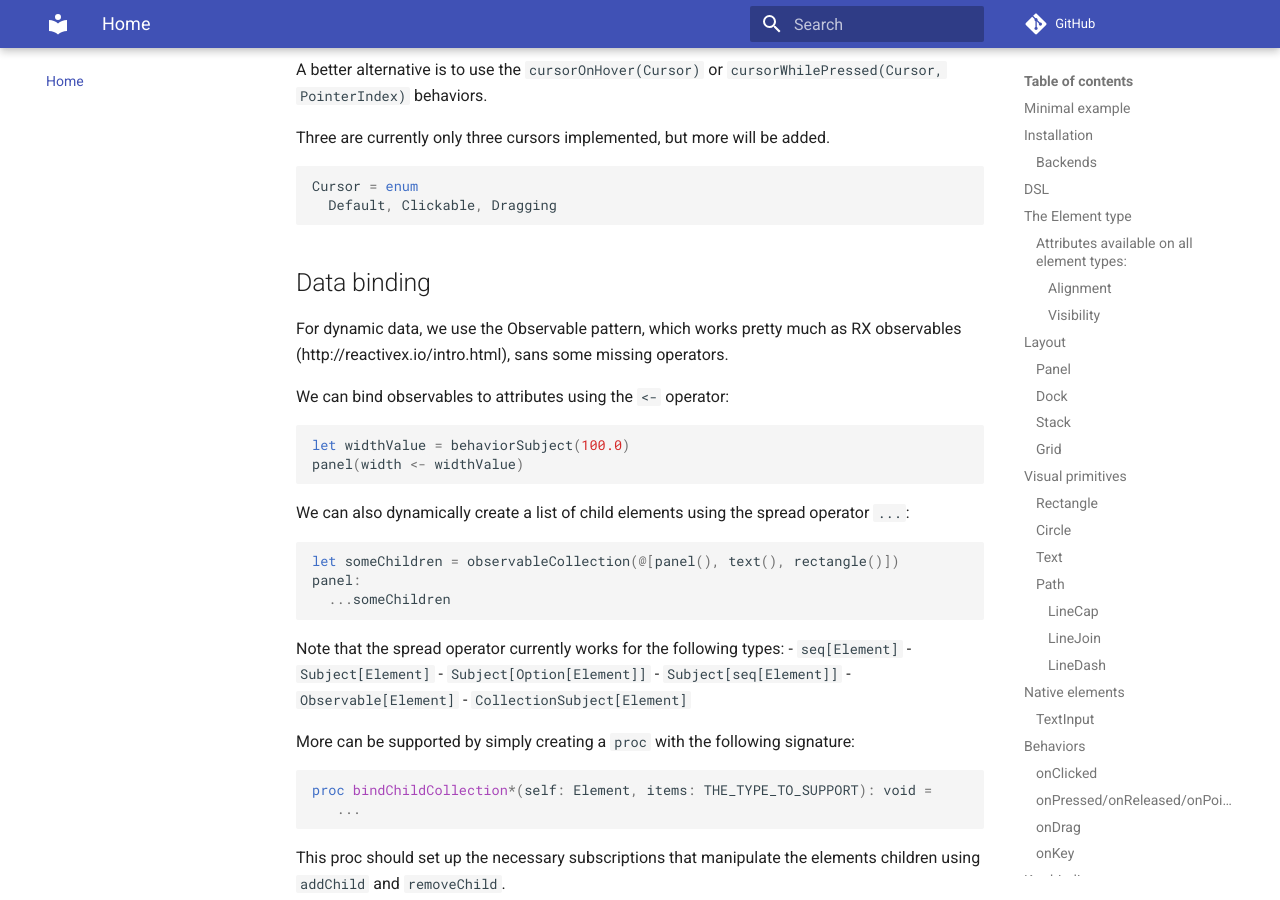
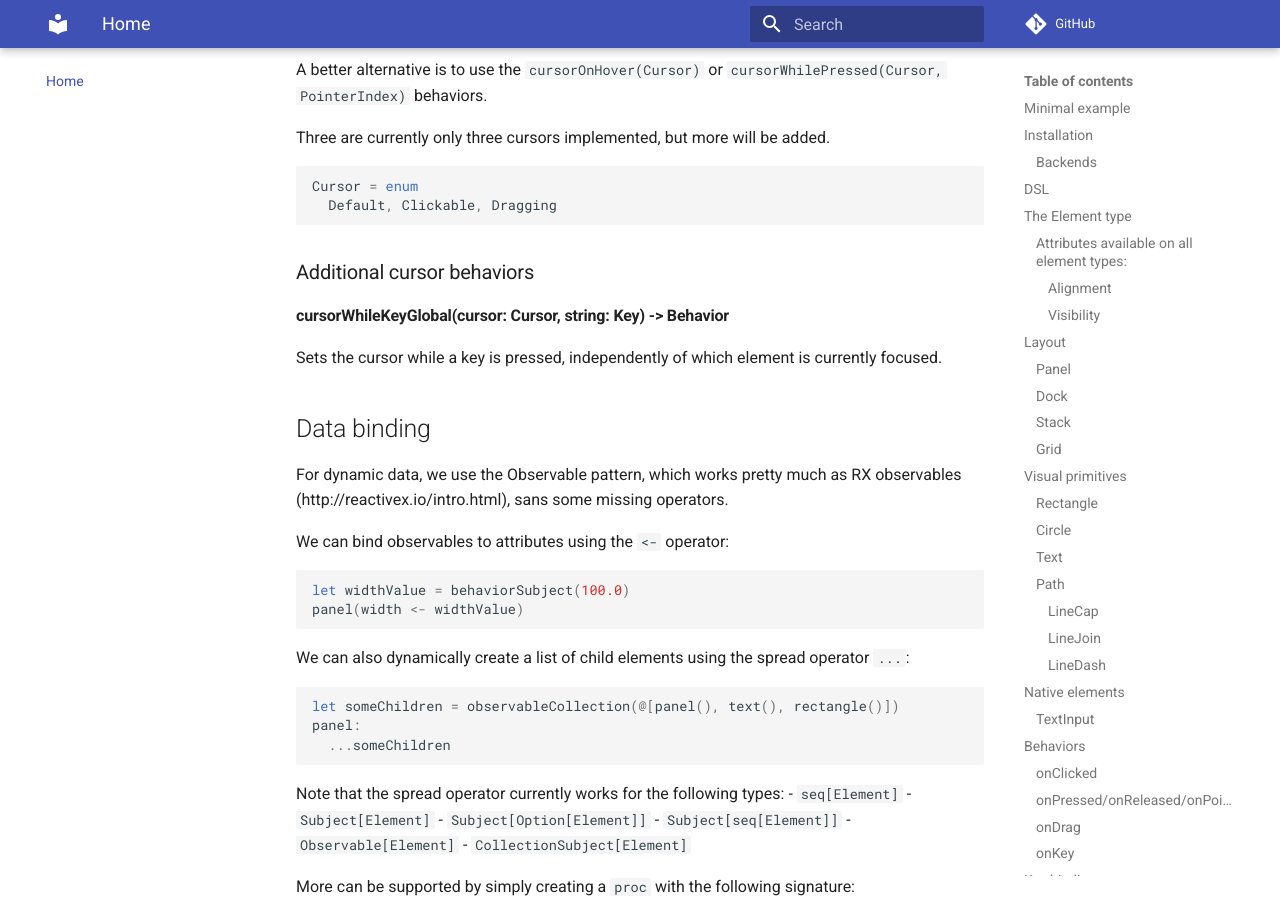
Before and after one commit to midio-code/denim-ui, an MkDocs documentation site: the page built from docs/index.md, in a window 1280 px wide and 900 px high, scrolled down 13193 px. Built offline with MkDocs 1.6.1 and Material for MkDocs 9.7.7, drawn with Linux system fonts in a browser that asks for light colours; comment, search, counter and statistics services are not loaded.

Commit message:
Added cursorWhileKeyGlobal

````diff
--- a/docs/index.md
+++ b/docs/index.md
@@ -554,6 +554,12 @@ Cursor = enum
   Default, Clickable, Dragging
 ```
 
+### Additional cursor behaviors
+
+#### cursorWhileKeyGlobal(cursor: Cursor, string: Key) -> Behavior
+
+Sets the cursor while a key is pressed, independently of which element is currently focused.
+
 ## Data binding
 
 For dynamic data, we use the Observable pattern, which works pretty much as RX observables (http://reactivex.io/intro.html), sans some missing operators.
````
Also changed, not shown: 1 other file.
